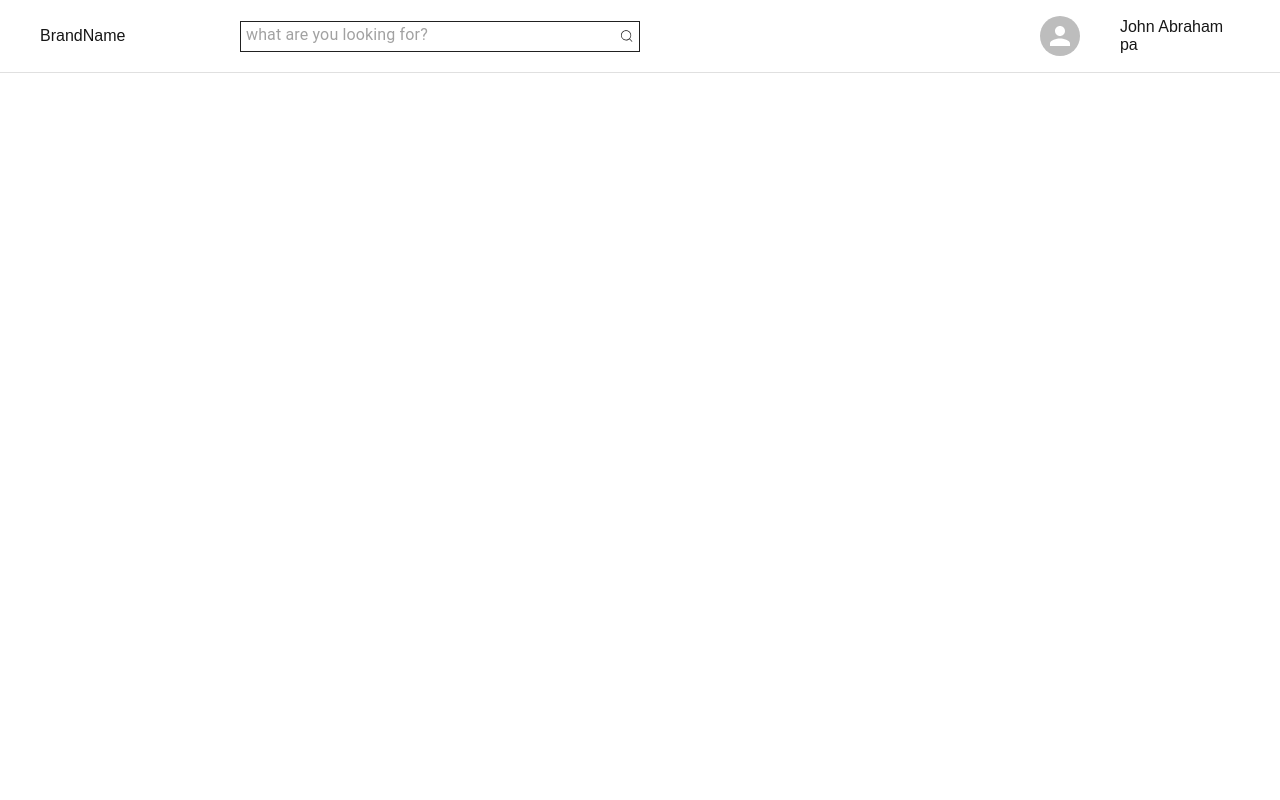
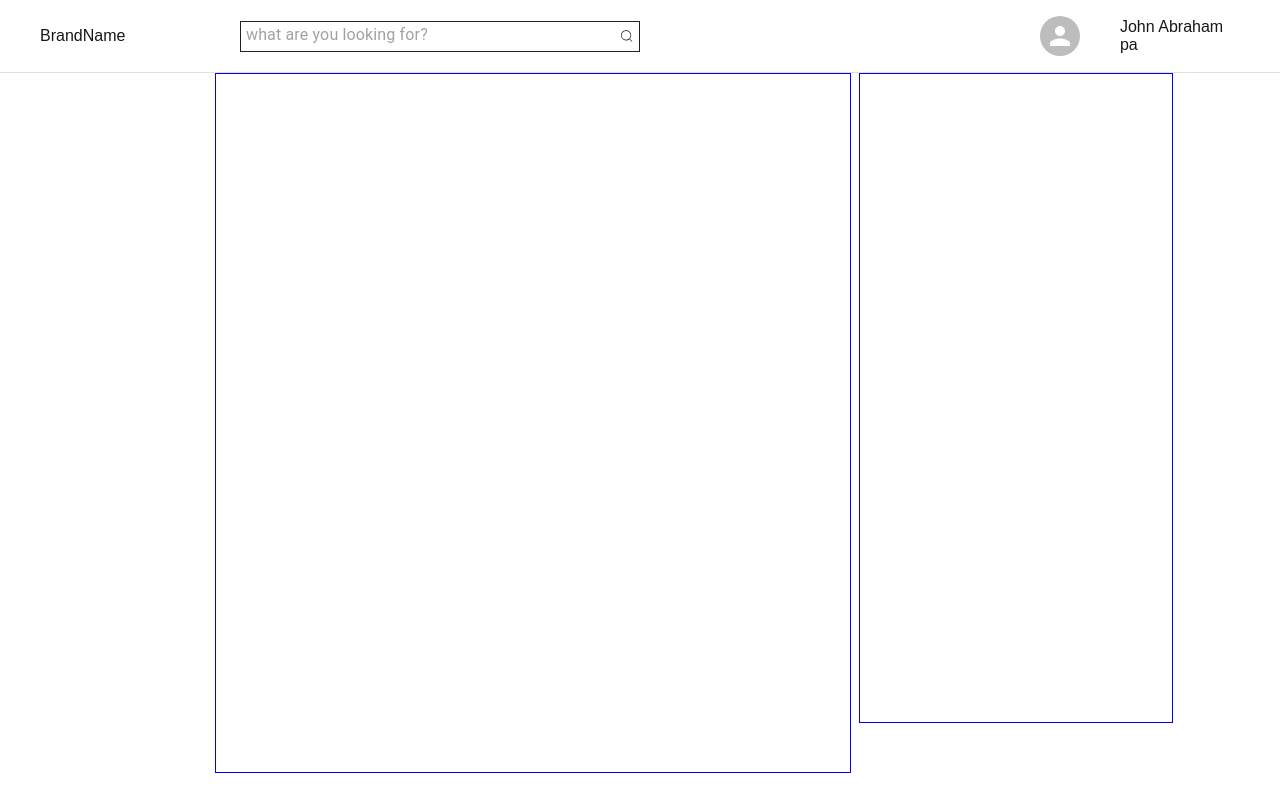
Before and after one commit to ud-k16/detrator, a Next.js app: page / in a window 1280 px wide. Built offline with nearby package versions, Linux system fonts and the light colour scheme.

Commit message:
div added for lg

```diff
--- a/src/app/page.js
+++ b/src/app/page.js
@@ -68,17 +68,27 @@ export default function Home() {
         </Grid2>
       </Grid2>
       <Divider />
-      <Grid2 flexDirection={"row"} display={"flex"}>
-        <Grid2
-          offset={2}
-          size={{ lg: 6 }}
-          borderColor={"blue"}
-          border={"thick"}
-          borderRight={3}
-        >
-          <div></div>
+      <Grid2 flexDirection={"row"} display={"flex"} container columnSpacing={1}>
+        <Grid2 offset={2} size={{ lg: 6 }}>
+          <div
+            style={{
+              height: 700,
+              borderWidth: 1,
+              borderStyle: "solid",
+              borderColor: "blue",
+            }}
+          ></div>
         </Grid2>
-        <Grid2 borderColor={"blue"} border={"thick"}></Grid2>
+        <Grid2 size={{ lg: 3 }}>
+          <div
+            style={{
+              height: 650,
+              borderWidth: 1,
+              borderStyle: "solid",
+              borderColor: "blue",
+            }}
+          ></div>
+        </Grid2>
       </Grid2>
     </Grid2>
   );
```
